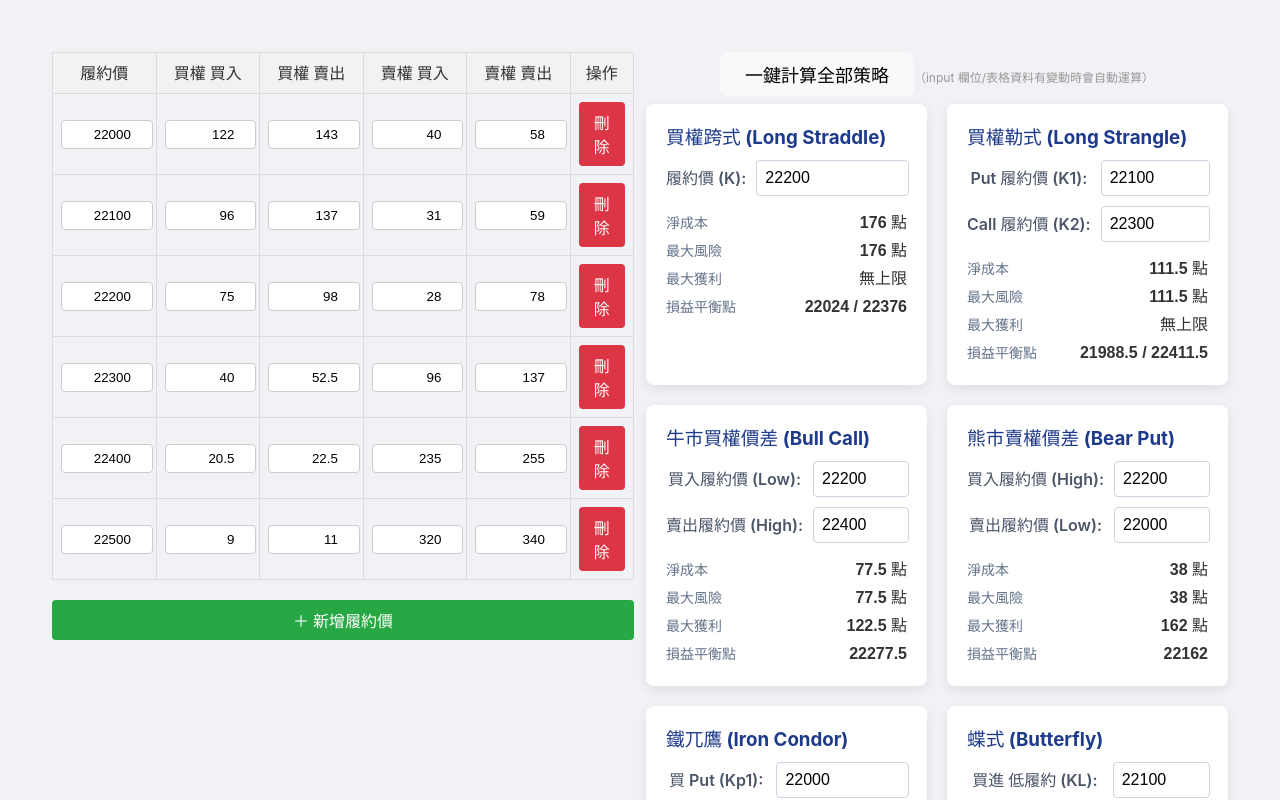
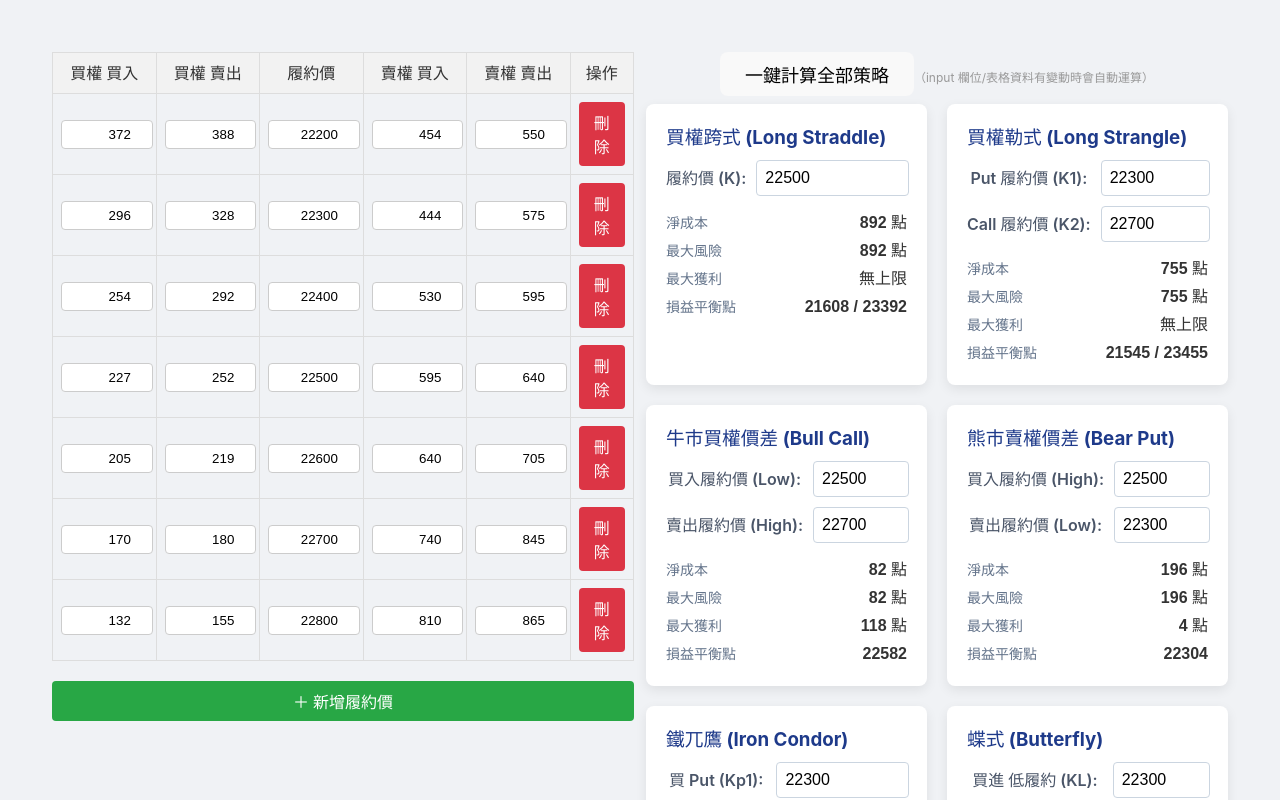
Before and after one commit to mingmoth/option-trial, a React (Vite) app: page / in a window 1280 px wide. Shown: the top 800 px of the page. Built offline with nearby package versions, Linux system fonts and the light colour scheme.

Commit message:
fix: initial value

```diff
--- a/src/App.tsx
+++ b/src/App.tsx
@@ -11,40 +11,46 @@ import "./App.css";
 
 const initialQuotesData: QuoteRow[] = [
   {
+    id: -1,
+    strike: 22200,
+    call: { bid: 372, ask: 388 },
+    put: { bid: 454, ask: 550 },
+  },
+  {
     id: 1,
-    strike: 22000,
-    call: { bid: 122, ask: 143 },
-    put: { bid: 40, ask: 58 },
+    strike: 22300,
+    call: { bid: 296, ask: 328 },
+    put: { bid: 444, ask: 575 },
   },
   {
     id: 2,
-    strike: 22100,
-    call: { bid: 96, ask: 137 },
-    put: { bid: 31, ask: 59 },
+    strike: 22400,
+    call: { bid: 254, ask: 292 },
+    put: { bid: 530, ask: 595 },
   },
   {
     id: 3,
-    strike: 22200,
-    call: { bid: 75, ask: 98 },
-    put: { bid: 28, ask: 78 },
+    strike: 22500,
+    call: { bid: 227, ask: 252 },
+    put: { bid: 595, ask: 640 },
   },
   {
     id: 4,
-    strike: 22300,
-    call: { bid: 40, ask: 52.5 },
-    put: { bid: 96, ask: 137 },
+    strike: 22600,
+    call: { bid: 205, ask: 219 },
+    put: { bid: 640, ask: 705 },
   },
   {
     id: 5,
-    strike: 22400,
-    call: { bid: 20.5, ask: 22.5 },
-    put: { bid: 235, ask: 255 },
+    strike: 22700,
+    call: { bid: 170, ask: 180 },
+    put: { bid: 740, ask: 845 },
   },
   {
     id: 6,
-    strike: 22500,
-    call: { bid: 9, ask: 11 },
-    put: { bid: 320, ask: 340 },
+    strike: 22800,
+    call: { bid: 132, ask: 155 },
+    put: { bid: 810, ask: 865 },
   },
 ];
 
@@ -81,12 +87,12 @@ interface StrategyInputs {
 function App() {
   const [quotes, setQuotes] = useState<QuoteRow[]>(initialQuotesData);
   const [strategyInputs, setStrategyInputs] = useState<StrategyInputs>({
-    straddle: "22200",
-    strangle: { k1: "22100", k2: "22300" },
-    bullCall: { low: "22200", high: "22400" },
-    bearPut: { high: "22200", low: "22000" },
-    ironCondor: { kp1: "22000", kp2: "22100", kc1: "22300", kc2: "22400" },
-    butterfly: { low: "22100", mid: "22200", high: "22300" },
+    straddle: "22500",
+    strangle: { k1: "22300", k2: "22700" },
+    bullCall: { low: "22500", high: "22700" },
+    bearPut: { high: "22500", low: "22300" },
+    ironCondor: { kp1: "22300", kp2: "22400", kc1: "22600", kc2: "22700" },
+    butterfly: { low: "22300", mid: "22500", high: "22700" },
   });
   const [results, setResults] = useState<Record<string, any>>({});
 
@@ -284,6 +290,7 @@ function App() {
                 <label>履約價 (K):</label>
                 <input
                   type="number"
+                  step={100}
                   value={strategyInputs.straddle}
                   onChange={(e) =>
                     handleInputChange("straddle", "", e.target.value)
@@ -306,6 +313,7 @@ function App() {
                 <label>Put 履約價 (K1):</label>
                 <input
                   type="number"
+                  step={100}
                   value={strategyInputs.strangle.k1}
                   onChange={(e) =>
                     handleInputChange("strangle", "k1", e.target.value)
@@ -314,6 +322,7 @@ function App() {
                 <label>Call 履約價 (K2):</label>
                 <input
                   type="number"
+                  step={100}
                   value={strategyInputs.strangle.k2}
                   onChange={(e) =>
                     handleInputChange("strangle", "k2", e.target.value)
@@ -336,6 +345,7 @@ function App() {
                 <label>買入履約價 (Low):</label>
                 <input
                   type="number"
+                  step={100}
                   value={strategyInputs.bullCall.low}
                   onChange={(e) =>
                     handleInputChange("bullCall", "low", e.target.value)
@@ -344,6 +354,7 @@ function App() {
                 <label>賣出履約價 (High):</label>
                 <input
                   type="number"
+                  step={100}
                   value={strategyInputs.bullCall.high}
                   onChange={(e) =>
                     handleInputChange("bullCall", "high", e.target.value)
@@ -366,6 +377,7 @@ function App() {
                 <label>買入履約價 (High):</label>
                 <input
                   type="number"
+                  step={100}
                   value={strategyInputs.bearPut.high}
                   onChange={(e) =>
                     handleInputChange("bearPut", "high", e.target.value)
@@ -374,6 +386,7 @@ function App() {
                 <label>賣出履約價 (Low):</label>
                 <input
                   type="number"
+                  step={100}
                   value={strategyInputs.bearPut.low}
                   onChange={(e) =>
                     handleInputChange("bearPut", "low", e.target.value)
--- a/src/features/strategy/OptionsQuoteEditor.tsx
+++ b/src/features/strategy/OptionsQuoteEditor.tsx
@@ -67,9 +67,9 @@ const OptionsQuoteEditor: React.FC<OptionsQuoteEditorProps> = ({ quotes, onQuote
       <table className="quote-table">
         <thead>
           <tr>
-            <th>履約價</th>
             <th>買權 買入</th>
             <th>買權 賣出</th>
+            <th>履約價</th>
             <th>賣權 買入</th>
             <th>賣權 賣出</th>
             <th>操作</th>
@@ -78,13 +78,6 @@ const OptionsQuoteEditor: React.FC<OptionsQuoteEditorProps> = ({ quotes, onQuote
         <tbody>
           {quotes.map((quote) => (
             <tr key={quote.id}>
-              <td>
-                <input
-                  type="number"
-                  value={quote.strike}
-                  onChange={(e) => handleInputChange(quote.id, 'strike', e.target.value)}
-                />
-              </td>
               <td>
                 <input
                   type="number"
@@ -97,6 +90,14 @@ const OptionsQuoteEditor: React.FC<OptionsQuoteEditorProps> = ({ quotes, onQuote
                   type="number"
                   value={quote.call.ask}
                   onChange={(e) => handleInputChange(quote.id, 'call.ask', e.target.value)}
+                />
+              </td>
+              <td>
+                <input
+                  type="number"
+                  step={100}
+                  value={quote.strike}
+                  onChange={(e) => handleInputChange(quote.id, 'strike', e.target.value)}
                 />
               </td>
               <td>
```
